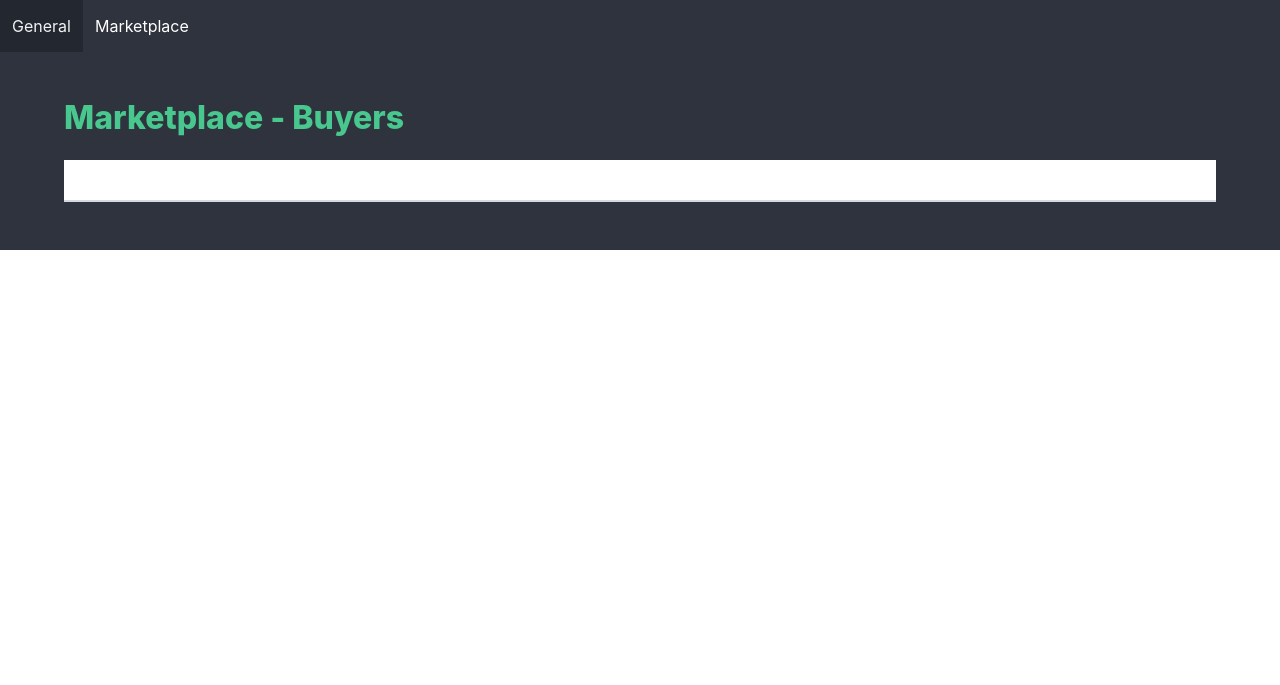
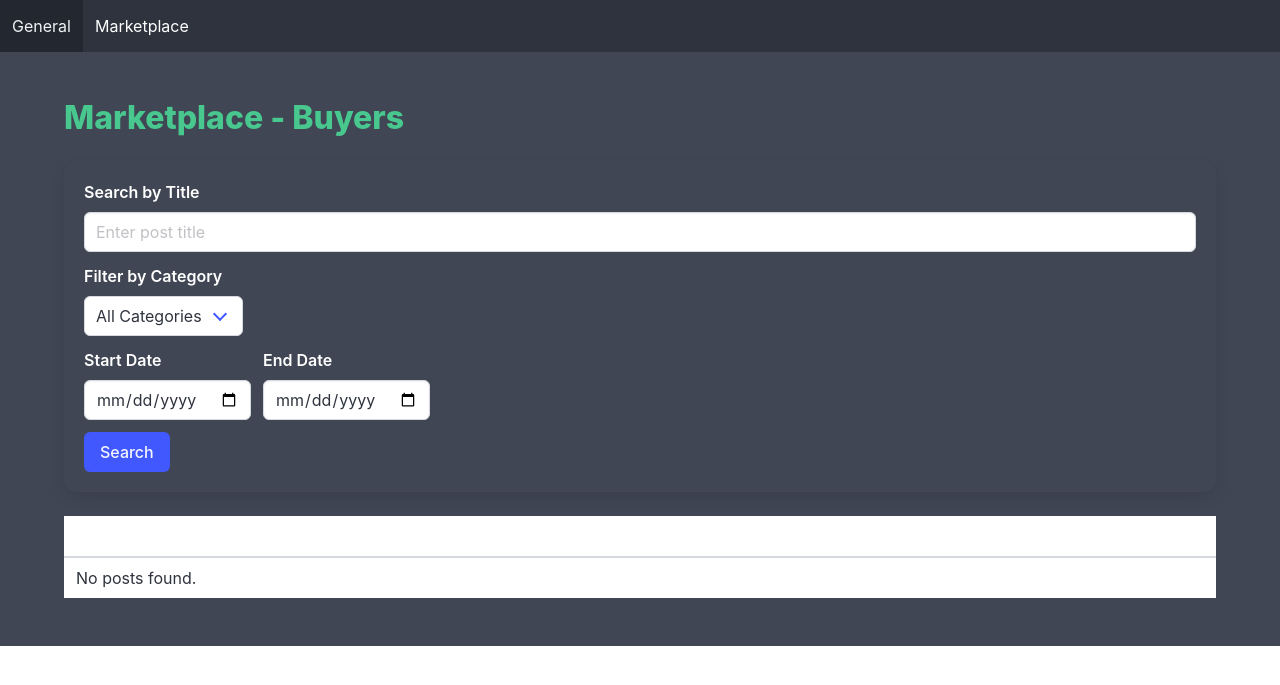
Before and after one commit to 0xHamy/tor_forum, a Flask app: page /marketplace/buyers in a window 1280 px wide. Shown: the top 685 px of the page. Run offline with Flask 3, Linux system fonts and the light colour scheme; data that the repository does not hold is empty.

Commit message:
forum is working, time to make posts more realistic

```diff
--- a/app.py
+++ b/app.py
@@ -1,16 +1,14 @@
-from flask import Flask, render_template
+from flask import Flask, render_template, request
 from flask_sqlalchemy import SQLAlchemy
 from datetime import datetime
-import random
-from faker import Faker
+from sqlalchemy import and_
 
 app = Flask(__name__)
 app.config['SQLALCHEMY_DATABASE_URI'] = 'sqlite:///forum.db'
 app.config['SQLALCHEMY_TRACK_MODIFICATIONS'] = False
 db = SQLAlchemy(app)
-fake = Faker()
 
-# Models
+# Models (unchanged)
 class User(db.Model):
     id = db.Column(db.Integer, primary_key=True)
     username = db.Column(db.String(50), unique=True, nullable=False)
@@ -30,7 +28,7 @@ class Post(db.Model):
     title = db.Column(db.String(100), nullable=False)
     content = db.Column(db.Text, nullable=False)
     date = db.Column(db.DateTime, nullable=False)
-    type = db.Column(db.String(20), nullable=False)  # buyer or seller
+    type = db.Column(db.String(20), nullable=False)
     user_id = db.Column(db.Integer, db.ForeignKey('user.id'), nullable=False)
     category_id = db.Column(db.Integer, db.ForeignKey('category.id'), nullable=False)
     comments = db.relationship('Comment', backref='post', lazy=True)
@@ -55,17 +53,55 @@ def marketplace():
     seller_posts = Post.query.filter_by(type='seller').order_by(Post.date.desc()).limit(10).all()
     return render_template('marketplace.html', buyer_posts=buyer_posts, seller_posts=seller_posts)
 
-@app.route('/marketplace/buyers')
+@app.route('/marketplace/buyers', methods=['GET'])
 def buyers():
-    posts = Post.query.filter_by(type='buyer').order_by(Post.date.desc()).all()
-    return render_template('buyers.html', posts=posts)
+    title = request.args.get('title', '')
+    category_id = request.args.get('category', '')
+    start_date = request.args.get('start_date', '')
+    end_date = request.args.get('end_date', '')
 
-@app.route('/marketplace/sellers')
+    query = Post.query.filter_by(type='buyer')
+    if title:
+        query = query.filter(Post.title.ilike(f'%{title}%'))
+    if category_id:
+        query = query.filter_by(category_id=category_id)
+    if start_date:
+        query = query.filter(Post.date >= datetime.strptime(start_date, '%Y-%m-%d'))
+    if end_date:
+        query = query.filter(Post.date <= datetime.strptime(end_date, '%Y-%m-%d'))
+
+    posts = query.order_by(Post.date.desc()).all()
+    categories = Category.query.all()
+    return render_template('buyers.html', posts=posts, categories=categories, title=title, category_id=category_id, start_date=start_date, end_date=end_date)
+
+@app.route('/marketplace/sellers', methods=['GET'])
 def sellers():
-    posts = Post.query.filter_by(type='seller').order_by(Post.date.desc()).all()
-    return render_template('sellers.html', posts=posts)
+    title = request.args.get('title', '')
+    category_id = request.args.get('category', '')
+    start_date = request.args.get('start_date', '')
+    end_date = request.args.get('end_date', '')
+
+    query = Post.query.filter_by(type='seller')
+    if title:
+        query = query.filter(Post.title.ilike(f'%{title}%'))
+    if category_id:
+        query = query.filter_by(category_id=category_id)
+    if start_date:
+        query = query.filter(Post.date >= datetime.strptime(start_date, '%Y-%m-%d'))
+    if end_date:
+        query = query.filter(Post.date <= datetime.strptime(end_date, '%Y-%m-%d'))
+
+    posts = query.order_by(Post.date.desc()).all()
+    categories = Category.query.all()
+    return render_template('sellers.html', posts=posts, categories=categories, title=title, category_id=category_id, start_date=start_date, end_date=end_date)
 
 @app.route('/post/<int:post_id>')
 def post_detail(post_id):
     post = Post.query.get_or_404(post_id)
     return render_template('post.html', post=post)
+
+@app.route('/profile/<int:user_id>')
+def profile(user_id):
+    user = User.query.get_or_404(user_id)
+    posts = Post.query.filter_by(user_id=user_id).order_by(Post.date.desc()).all()
+    return render_template('profile.html', user=user, posts=posts)
--- a/templates/base.html
+++ b/templates/base.html
@@ -4,7 +4,7 @@
     <title>{% block title %}{% endblock %} - Darknet Forum</title>
     <link rel="stylesheet" href="{{ url_for('static', filename='styles/bulma.min.css') }}">
 </head>
-<body class="has-background-dark has-text-white">
+<body class="has-background-grey-dark has-text-white">
     <nav class="navbar is-dark" role="navigation" aria-label="main navigation">
         <div class="navbar-menu">
             <div class="navbar-start">
@@ -13,7 +13,7 @@
             </div>
         </div>
     </nav>
-    <section class="section has-background-dark">
+    <section class="section has-background-grey-dark">
         <div class="container has-text-white">
             {% block content %}
             {% endblock %}
--- a/templates/buyers.html
+++ b/templates/buyers.html
@@ -2,6 +2,42 @@
 {% block title %}Buyers{% endblock %}
 {% block content %}
     <h1 class="title has-text-success">Marketplace - Buyers</h1>
+    <form method="GET" class="box is-dark has-background-grey-dark">
+        <div class="field">
+            <label class="label has-text-white">Search by Title</label>
+            <div class="control">
+                <input class="input" type="text" name="title" value="{{ title }}" placeholder="Enter post title">
+            </div>
+        </div>
+        <div class="field">
+            <label class="label has-text-white">Filter by Category</label>
+            <div class="control">
+                <div class="select">
+                    <select name="category">
+                        <option value="">All Categories</option>
+                        {% for cat in categories %}
+                        <option value="{{ cat.id }}" {% if category_id == cat.id|string %}selected{% endif %}>{{ cat.name }}</option>
+                        {% endfor %}
+                    </select>
+                </div>
+            </div>
+        </div>
+        <div class="field is-grouped">
+            <div class="control">
+                <label class="label has-text-white">Start Date</label>
+                <input class="input" type="date" name="start_date" value="{{ start_date }}">
+            </div>
+            <div class="control">
+                <label class="label has-text-white">End Date</label>
+                <input class="input" type="date" name="end_date" value="{{ end_date }}">
+            </div>
+        </div>
+        <div class="field">
+            <div class="control">
+                <button class="button is-link" type="submit">Search</button>
+            </div>
+        </div>
+    </form>
     <table class="table is-fullwidth is-striped is-dark has-text-white">
         <thead>
             <tr>
@@ -18,6 +54,11 @@
                 <td>{{ post.date.strftime('%Y-%m-%d %H:%M') }}</td>
             </tr>
             {% endfor %}
+            {% if not posts %}
+            <tr>
+                <td colspan="3">No posts found.</td>
+            </tr>
+            {% endif %}
         </tbody>
     </table>
 {% endblock %}
```
Also changed, not shown: populate.py (+11 -10 lines), templates/marketplace.html (+12 -2 lines), templates/post.html (+6 -4 lines), templates/profile.html (added, +42 -0 lines), templates/sellers.html (+41 -0 lines).
